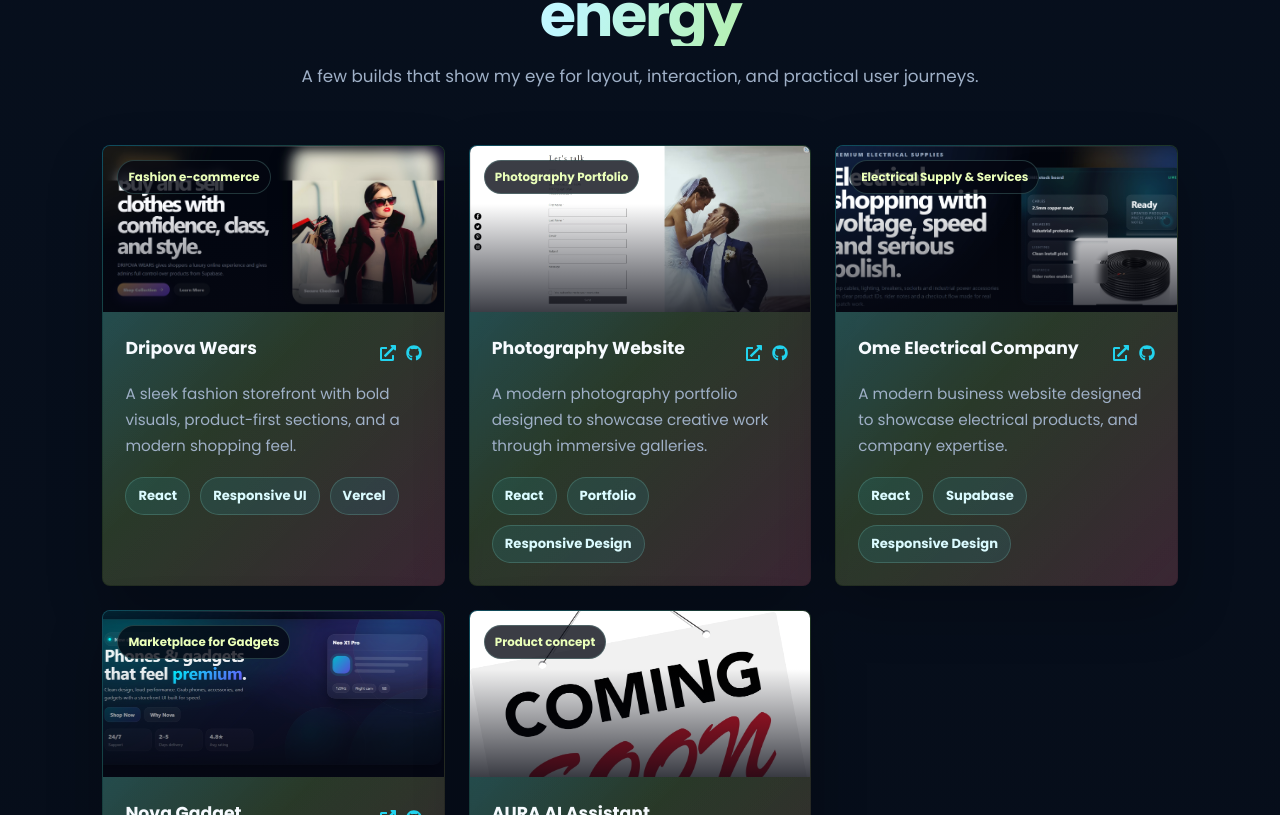
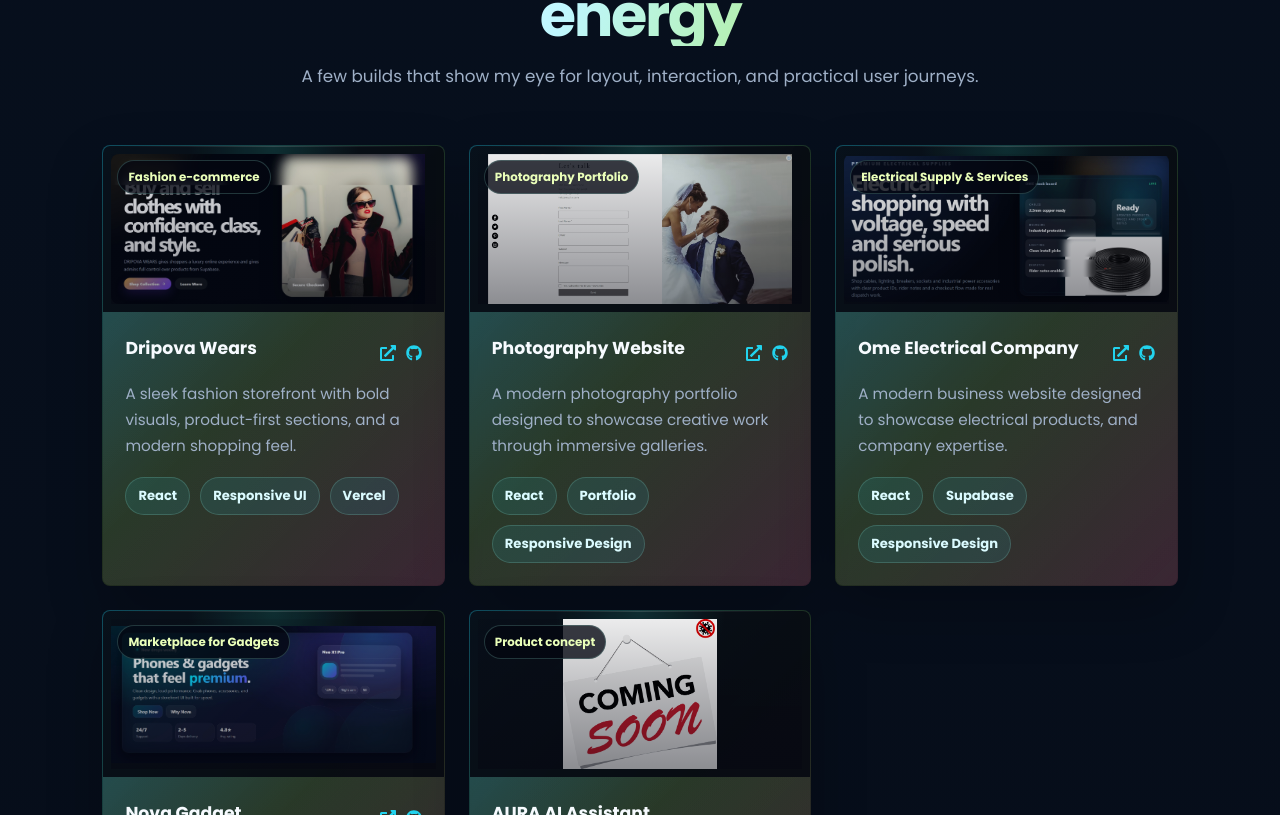
Before and after one commit to RealLoner49/my-portfolio, a React (Create React App) app: page / in a window 1280 px wide. Shown: the part 5325-6140 px from the top of the page. Built offline with nearby package versions, Linux system fonts and the light colour scheme.

Commit message:
Improve project preview image fit

```diff
--- a/src/components/Projects/Projects.css
+++ b/src/components/Projects/Projects.css
@@ -16,9 +16,12 @@
 
 .project-img {
   aspect-ratio: 2.05 / 1;
-  background: rgba(5, 7, 17, 0.7);
+  background:
+    radial-gradient(circle at 50% 0%, rgba(45, 212, 191, 0.16), transparent 36%),
+    rgba(5, 7, 17, 0.88);
   display: block;
   overflow: hidden;
+  padding: 8px;
   position: relative;
 }
 
@@ -27,23 +30,25 @@ a.project-img {
 }
 
 .project-img::after {
-  background: linear-gradient(180deg, transparent 35%, rgba(5, 7, 17, 0.78));
+  background: linear-gradient(180deg, rgba(5, 7, 17, 0.08), rgba(5, 7, 17, 0.46));
   content: "";
-  inset: 0;
+  inset: 8px;
   position: absolute;
+  pointer-events: none;
 }
 
 .project-img img {
+  border-radius: 8px;
   filter: saturate(1.06) contrast(1.04);
   height: 100%;
-  object-fit: cover;
+  object-fit: contain;
   transition: transform 0.35s ease, filter 0.35s ease;
   width: 100%;
 }
 
 .project-card:hover .project-img img {
   filter: saturate(1.18) contrast(1.08);
-  transform: scale(1.035);
+  transform: scale(1.018);
 }
 
 .project-category {
```
